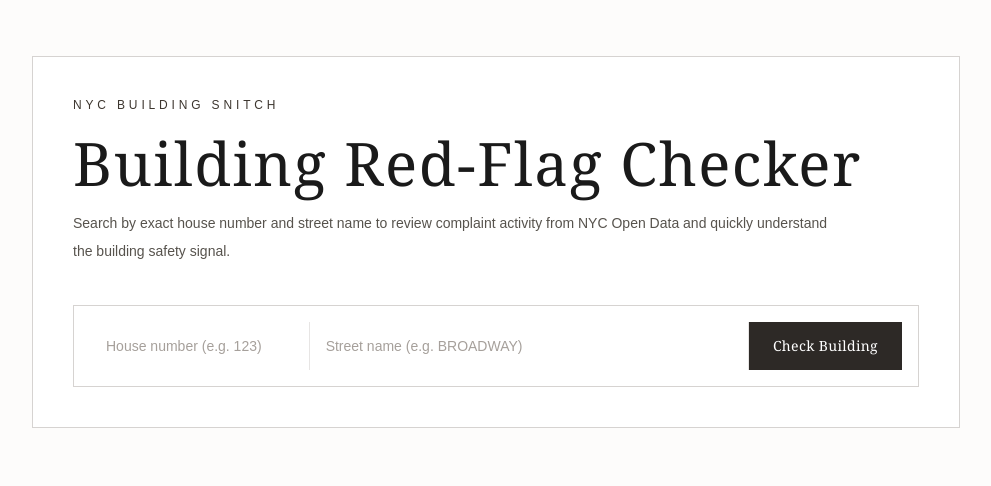
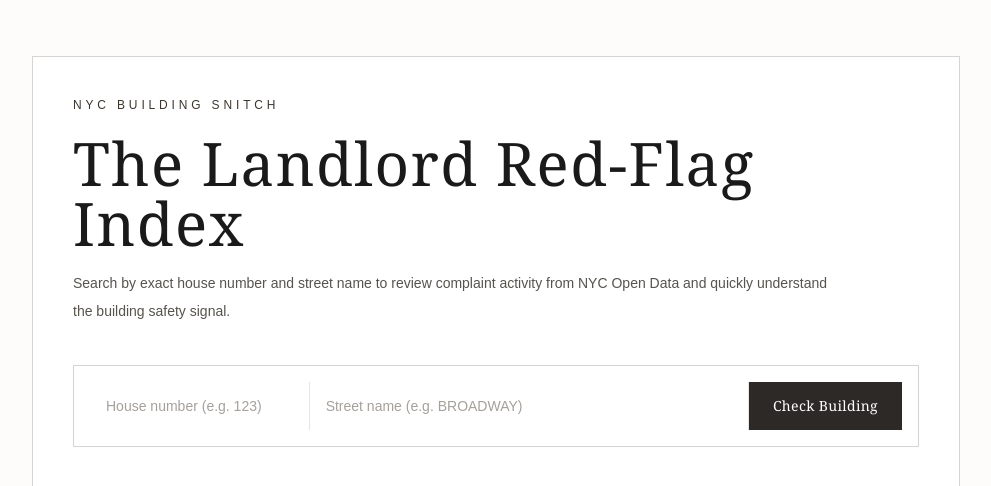
Before and after one commit to samgandolfi/nyc-snitch, a Next.js app: page / in a window 1280 px wide. Shown: the top 486 px of the page, without its empty margins (144-1135 px from the left). Built offline with nearby package versions, Linux system fonts and the light colour scheme.

Commit message:
Finalized whistleblower branding

```diff
--- a/app/page.tsx
+++ b/app/page.tsx
@@ -222,7 +222,7 @@ export default function Home() {
             NYC Building Snitch
           </p>
           <h1 className="mt-5 font-serif text-5xl font-light tracking-wide text-[#1A1A1A] md:text-6xl">
-            Building Red-Flag Checker
+          The Landlord Red-Flag Index
           </h1>
           <p className="mt-4 max-w-3xl text-sm leading-7 text-stone-600">
             Search by exact house number and street name to review complaint
```
